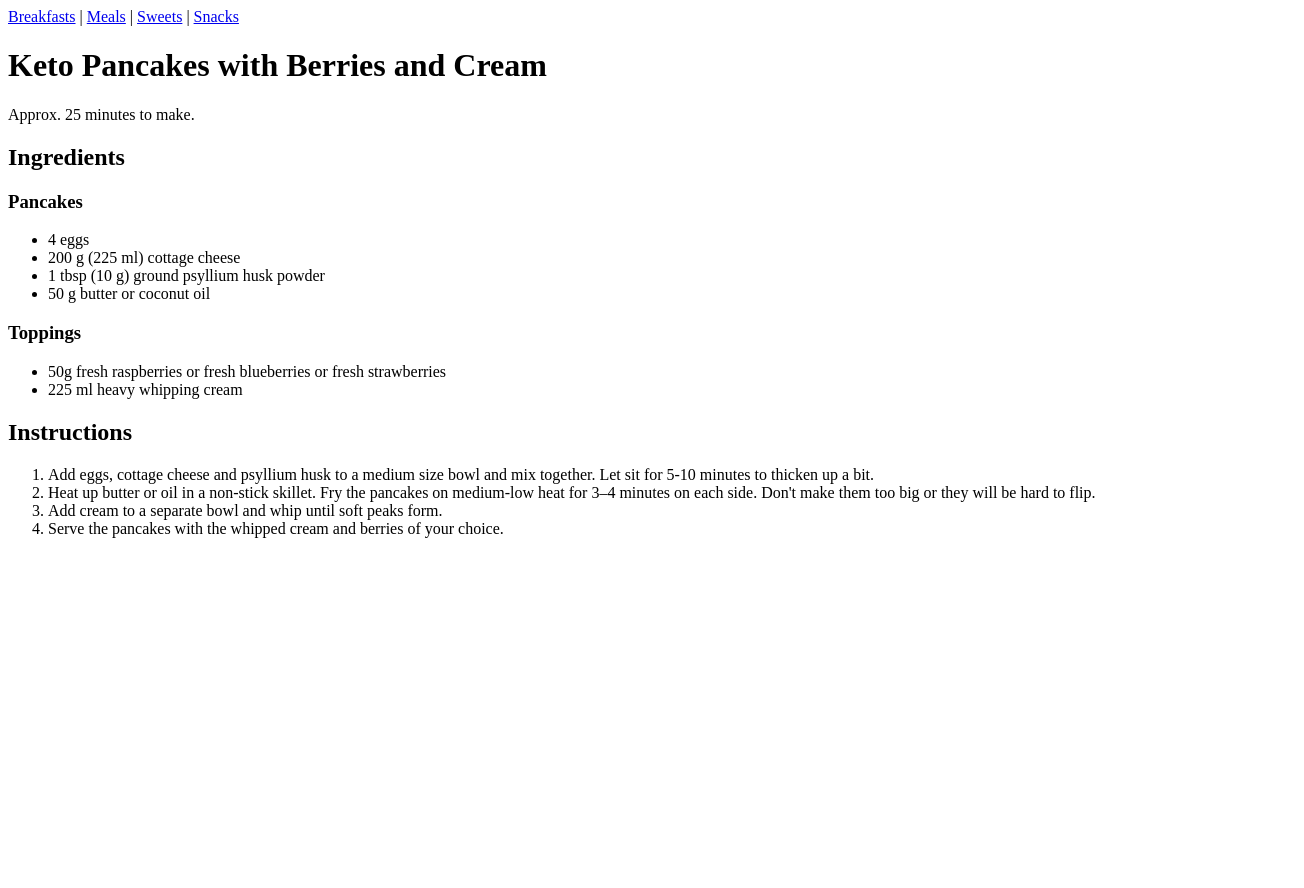
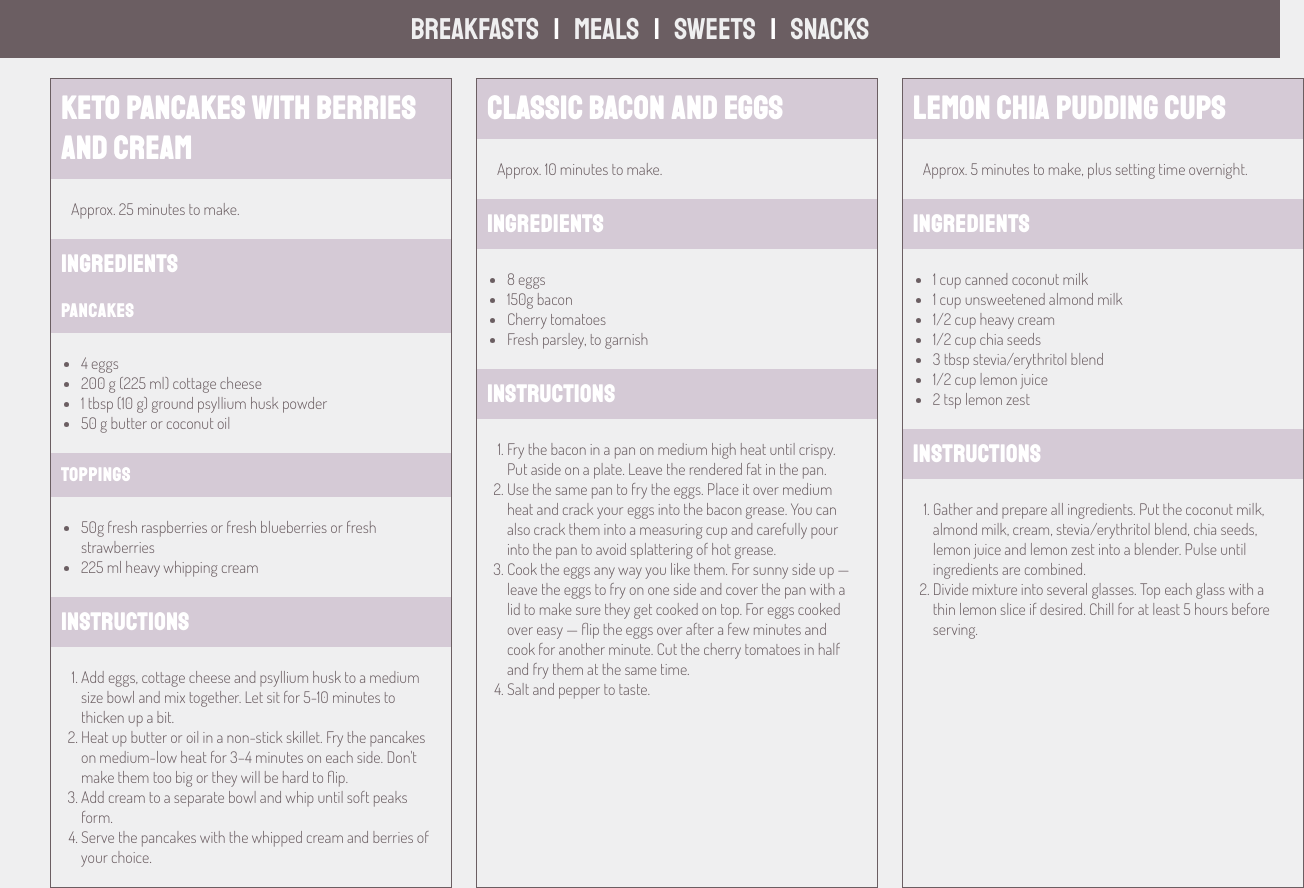
Before and after one commit to biancapower/keto-recipes-site, a plain HTML site: page breakfasts.html in a window 1280 px wide. Shown: the whole page, 1304 px wide, since content can reach past the window. Before the commit the page ends 800 px from the top, so only its background shows below. Drawn offline with Linux system fonts and the light colour scheme.

Commit message:
added new breakfast recipes and css styles

```diff
--- a/breakfasts.html
+++ b/breakfasts.html
@@ -1,20 +1,22 @@
 <!DOCTYPE html>
 <html lang="en">
-
   <head>
-    <meta charset="UTF-8">
-    <meta name="viewport" content="width=device-width, initial-scale=1.0">
+    <meta charset="UTF-8" />
+    <meta name="viewport" content="width=device-width, initial-scale=1.0" />
     <title>Fave Keto Recipes</title>
+    <link rel="stylesheet" href="styles.css" />
+    <link href="https://fonts.googleapis.com/css2?family=Dosis:wght@300&family=Staatliches&display=swap" rel="stylesheet">
+    <link href="https://fonts.googleapis.com/css2?family=Bebas+Neue&display=swap" rel="stylesheet">
   </head>
 
   <body>
     <nav>
-        <a href="/breakfasts/">Breakfasts</a> |
-        <a href="/meals/">Meals</a> |
+      <a href="/breakfasts/">Breakfasts</a> | <a href="/meals/">Meals</a> |
       <a href="/sweets/">Sweets</a> |
       <a href="/snacks/">Snacks</a>
     </nav>
-    <div>
+<div class="container">
+    <div class="recipe recipe-a">
       <h1>Keto Pancakes with Berries and Cream</h1>
       <p>Approx. 25 minutes to make.</p>
       <h2>Ingredients</h2>
@@ -27,21 +29,69 @@
       </ul>
       <h3>Toppings</h3>
       <ul>
-            <li>50g fresh raspberries or fresh blueberries or fresh strawberries</li>
+        <li>
+          50g fresh raspberries or fresh blueberries or fresh strawberries
+        </li>
         <li>225 ml heavy whipping cream</li>
       </ul>
       <h2>Instructions</h2>
       <ol>
-            <li>Add eggs, cottage cheese and psyllium husk to a medium size bowl and mix together. Let sit for 5-10 minutes to thicken up a bit.</li>
-            <li>Heat up butter or oil in a non-stick skillet. Fry the pancakes on medium-low heat for 3–4 minutes on each side. Don't make them too big or they will be hard to flip.</li>
+        <li>
+          Add eggs, cottage cheese and psyllium husk to a medium size bowl and
+          mix together. Let sit for 5-10 minutes to thicken up a bit.
+        </li>
+        <li>
+          Heat up butter or oil in a non-stick skillet. Fry the pancakes on
+          medium-low heat for 3–4 minutes on each side. Don't make them too big
+          or they will be hard to flip.
+        </li>
         <li>Add cream to a separate bowl and whip until soft peaks form.</li>
-            <li>Serve the pancakes with the whipped cream and berries of your choice.</li>
+        <li>
+          Serve the pancakes with the whipped cream and berries of your choice.
+        </li>
+      </ol>
+    </div>
+    <div class="recipe recipe-b">
+        <h1>Classic Bacon and Eggs</h1>
+        <p>Approx. 10 minutes to make.</p>
+        <h2>Ingredients</h2>
+        <ul>
+            <li>8 eggs</li>
+            <li>150g bacon</li>
+            <li>Cherry tomatoes</li>
+            <li>Fresh parsley, to garnish</li>
+        </ul>
+        <h2>Instructions</h2>
+        <ol>
+            <li>Fry the bacon in a pan on medium high heat until crispy. Put aside on a plate. Leave the rendered fat in the pan.</li>
+            <li>Use the same pan to fry the eggs. Place it over medium heat and crack your eggs into the bacon grease. You can also crack them into a measuring cup and carefully pour into the pan to avoid splattering of hot grease.</li>
+            <li>Cook the eggs any way you like them. For sunny side up — leave the eggs to fry on one side and cover the pan with a lid to make sure they get cooked on top. For eggs cooked over easy — flip the eggs over after a few minutes and cook for another minute. Cut the cherry tomatoes in half and fry them at the same time.</li>
+            <li>Salt and pepper to taste.</li>
         </ol>
 
-
     </div>
-
-
+    <div class="recipe recipe-c">
+        <h1>Lemon Chia Pudding Cups</h1>
+        <p>Approx. 5 minutes to make, plus setting time overnight.</p>
+        <h2>Ingredients</h2>
+        <ul>
+            <li>1 cup canned coconut milk</li>
+            <li>1 cup unsweetened almond milk</li>
+            <li>1/2 cup heavy cream</li>
+            <li>1/2 cup chia seeds</li>
+            <li>3 tbsp stevia/erythritol blend</li>
+            <li>1/2 cup lemon juice</li>
+            <li>2 tsp lemon zest</li>
+        </ul>
+        <h2>Instructions</h2>
+        <ol>
+            <li>Gather and prepare all ingredients. Put the coconut milk, almond milk, cream, stevia/erythritol blend, chia seeds, lemon juice and lemon zest into a blender.
+                Pulse until ingredients are combined.
+            </li>
+            <li>Divide mixture into several glasses. Top each glass with a thin lemon slice if desired. Chill for at least 5 hours before serving.</li>
+        </ol>
+    </div>
+</div>
     </body>
-
+  </body>
 </html>
--- /dev/null
+++ b/styles.css
@@ -0,0 +1,87 @@
+body {
+    background-color: #efeff0;
+}
+
+nav {
+    background-color: #6b5e62;
+    color: white;
+    font-family: 'Staatliches', regular;
+    text-transform: uppercase;
+    font-size: 30px;
+    text-align: center;
+    padding: 10px;
+
+
+}
+
+body {
+    margin: 0;
+}
+
+nav a {
+    padding: 10px;
+    text-decoration: none;
+    color: #efeff0;
+}
+.container {
+    display: grid;
+    grid-template-columns: 33% 33% 33%;
+    grid-template-rows: auto;
+    grid-auto-flow: column;
+    column-gap: 20px;
+    margin-right: 50px;
+}
+
+.recipe {
+    justify-content: center;
+    width: 400px;
+    margin-left: 50px;
+    border: 1px solid;
+    border-color: #6b5e62;
+    margin-top: 20px;
+
+}
+
+.recipe-a {
+    grid-column-start: 1;
+    grid-column-end: span 1;
+    grid-row-start: 1;
+
+}
+
+.recipe-b {
+    grid-column-start: 2;
+    grid-column-end: span 1;
+    grid-row-start: 1;
+
+}
+
+.recipe-c {
+    grid-column-start: 3;
+    grid-column-end: span 1;
+    grid-row-start: 1;
+
+}
+
+h1, h2, h3 {
+    font-family: 'Staatliches', regular;
+    letter-spacing: 1px;
+    text-transform: uppercase;
+    background-color: #d5cad6;
+    padding: 10px;
+    color: #ffffff;
+    margin: 0;
+}
+
+p, ol, ul {
+    font-family: 'Dosis', sans-serif;
+    color: #6b5e62;
+    background-color: #efeff0;
+    margin: 0;
+    padding: 20px;
+
+}
+
+ol, ul {
+    padding-left: 30px;
+}
```
Also changed, not shown: index.html (+3 -0 lines), meals.html (+3 -0 lines), snacks.html (+3 -0 lines), sweets.html (+3 -0 lines), 1 other file. Lines whose indentation alone changed are shown as unchanged.
